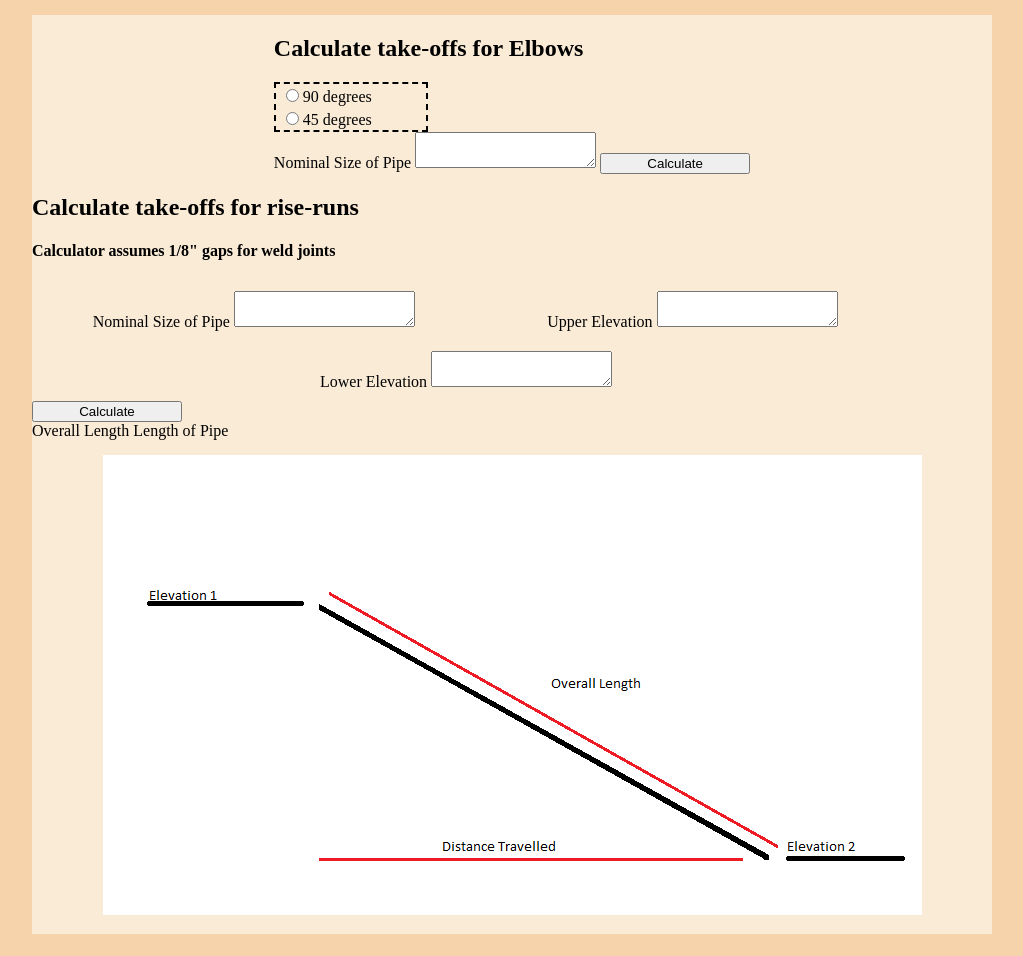
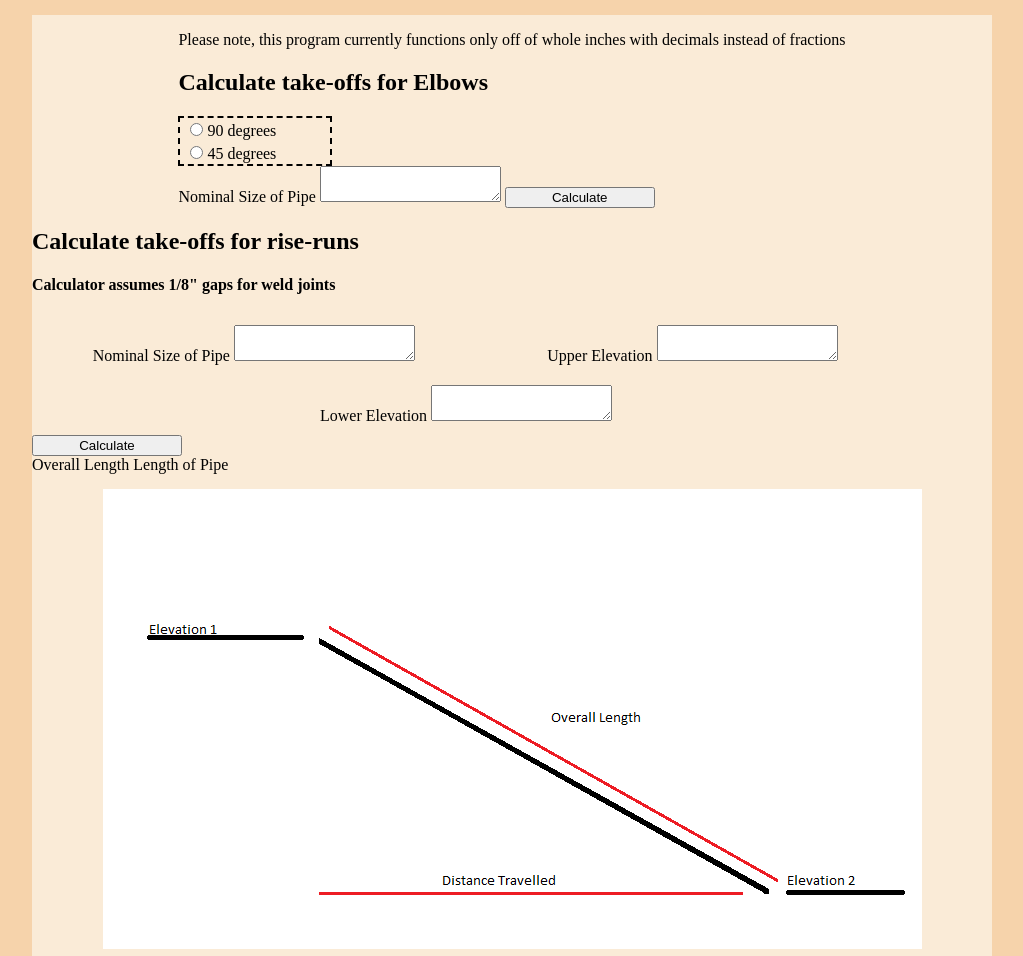
Before and after one commit to Raigen93/pipeTakeoff, a plain HTML site: page takeOffs.html in a window 1280 px wide. Shown: the top 956 px of the page, without its empty margins (128-1151 px from the left). Drawn offline with Linux system fonts and the light colour scheme.

Commit message:
added note

```diff
--- a/takeOffs.html
+++ b/takeOffs.html
@@ -61,6 +61,7 @@
 </head>
 <body>
 <section>
+    <p>Please note, this program currently functions only off of whole inches with decimals instead of fractions</p>
 <h2>Calculate take-offs for Elbows</h2>
 <div>
     <form>
```
